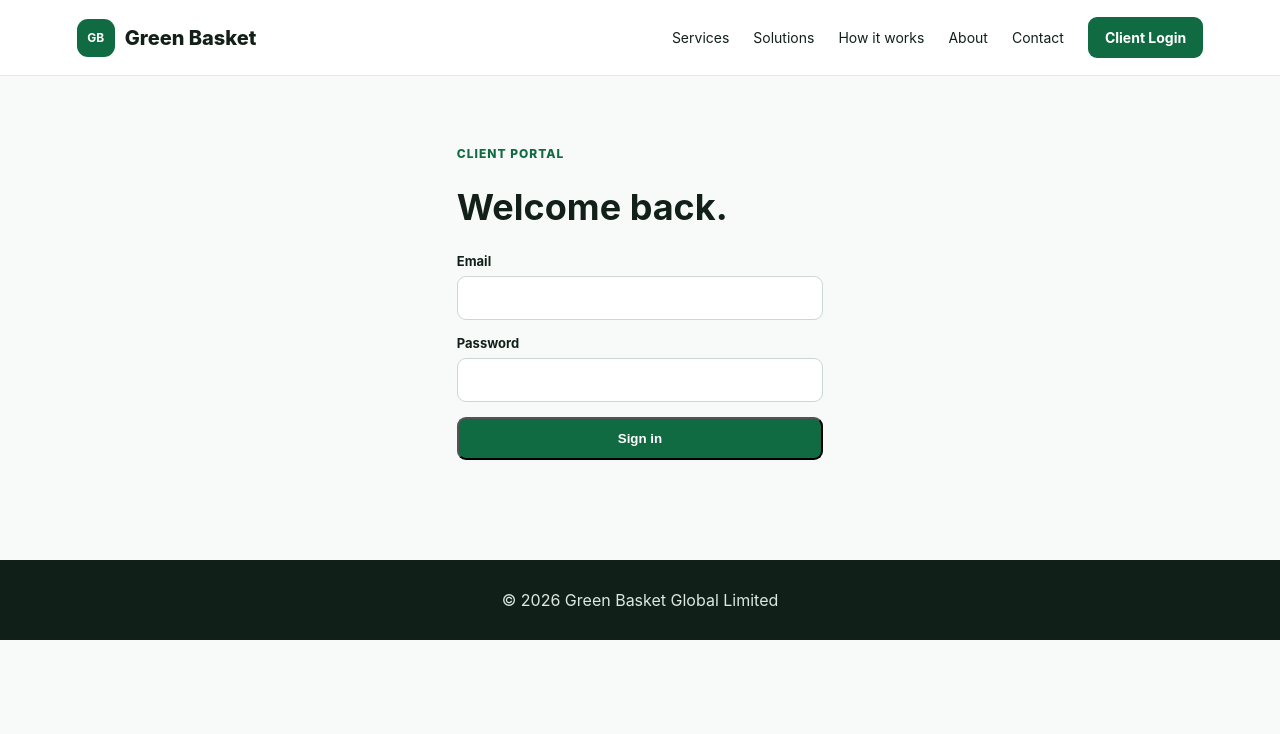
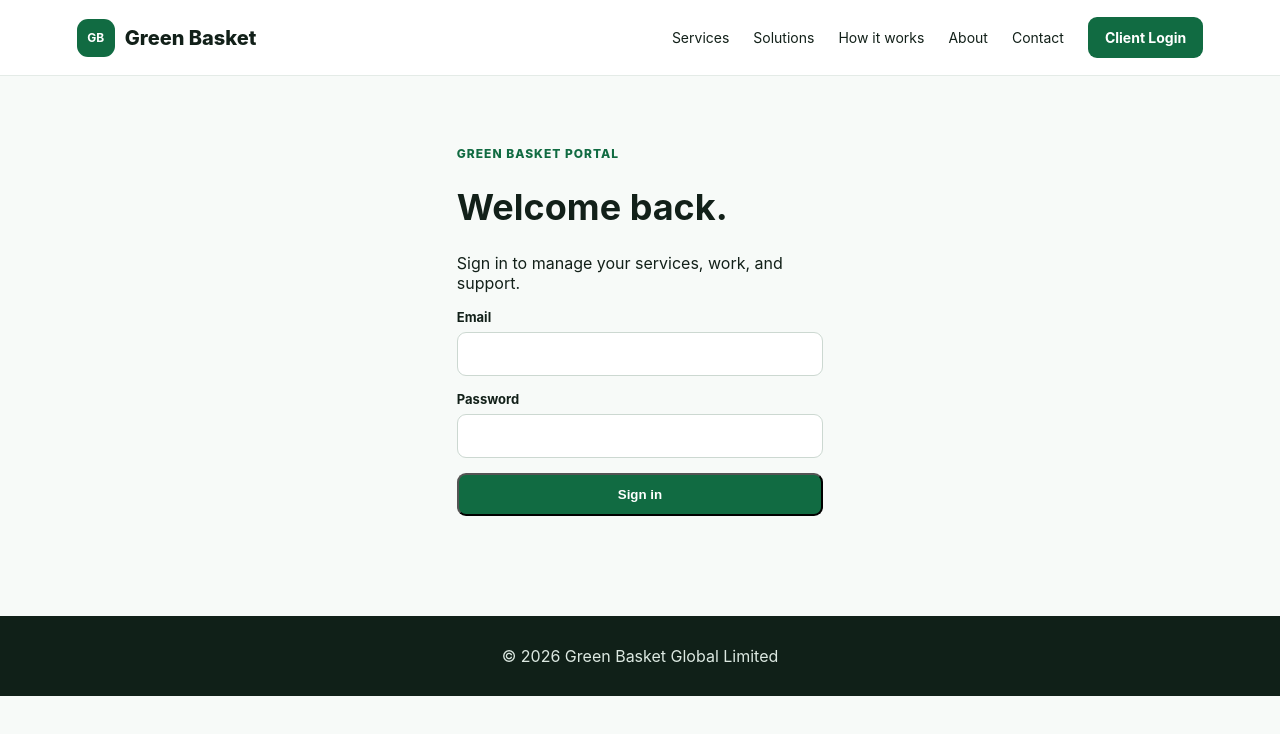
Before and after one commit to greenbasket-labs/GB-Global, a Next.js app: page /login in a window 1280 px wide. Shown: the top 734 px of the page. Built offline with nearby package versions, Linux system fonts and the light colour scheme.

Commit message:
Route portal login by account role

```diff
--- a/app/login/page.tsx
+++ b/app/login/page.tsx
@@ -1,3 +1,26 @@
 "use client";
-import {useState} from "react";import {useRouter} from "next/navigation";
-export default function Login(){const [email,setEmail]=useState('');const [password,setPassword]=useState('');const [error,setError]=useState('');const router=useRouter();async function submit(e:React.FormEvent){e.preventDefault();const r=await fetch('/api/auth/login',{method:'POST',headers:{'Content-Type':'application/json'},body:JSON.stringify({email,password})});const d=await r.json();if(!r.ok){setError(d.error||'Login failed');return}router.push('/client')}return <main className="page auth"><div className="pill">Client portal</div><h1>Welcome back.</h1>{error&&<div className="error">{error}</div>}<form className="form" onSubmit={submit}><label>Email<input required type="email" value={email} onChange={e=>setEmail(e.target.value)}/></label><label>Password<input required type="password" value={password} onChange={e=>setPassword(e.target.value)}/></label><button className="btn">Sign in</button></form></main>}
+import {useState} from "react";
+import {useRouter} from "next/navigation";
+
+export default function Login(){
+  const [email,setEmail]=useState('');
+  const [password,setPassword]=useState('');
+  const [error,setError]=useState('');
+  const [busy,setBusy]=useState(false);
+  const router=useRouter();
+
+  async function submit(e:React.FormEvent){
+    e.preventDefault(); setError(''); setBusy(true);
+    try{
+      const r=await fetch('/api/auth/login',{method:'POST',headers:{'Content-Type':'application/json'},body:JSON.stringify({email,password})});
+      const d=await r.json();
+      if(!r.ok){setError(d.error||'Login failed');return}
+      if(d.role==='COMPANY_ADMIN'||d.role==='COMPANY_STAFF') router.push('/company');
+      else if(d.role==='PARTNER') router.push('/partner');
+      else router.push('/client');
+    }catch{setError('Unable to connect. Please try again.');}
+    finally{setBusy(false);}
+  }
+
+  return <main className="page auth"><div className="pill">Green Basket portal</div><h1>Welcome back.</h1><p>Sign in to manage your services, work, and support.</p>{error&&<div className="error">{error}</div>}<form className="form" onSubmit={submit}><label>Email<input required type="email" value={email} onChange={e=>setEmail(e.target.value)} autoComplete="email"/></label><label>Password<input required type="password" value={password} onChange={e=>setPassword(e.target.value)} autoComplete="current-password"/></label><button className="btn" disabled={busy}>{busy?'Signing in…':'Sign in'}</button></form></main>
+}
```
